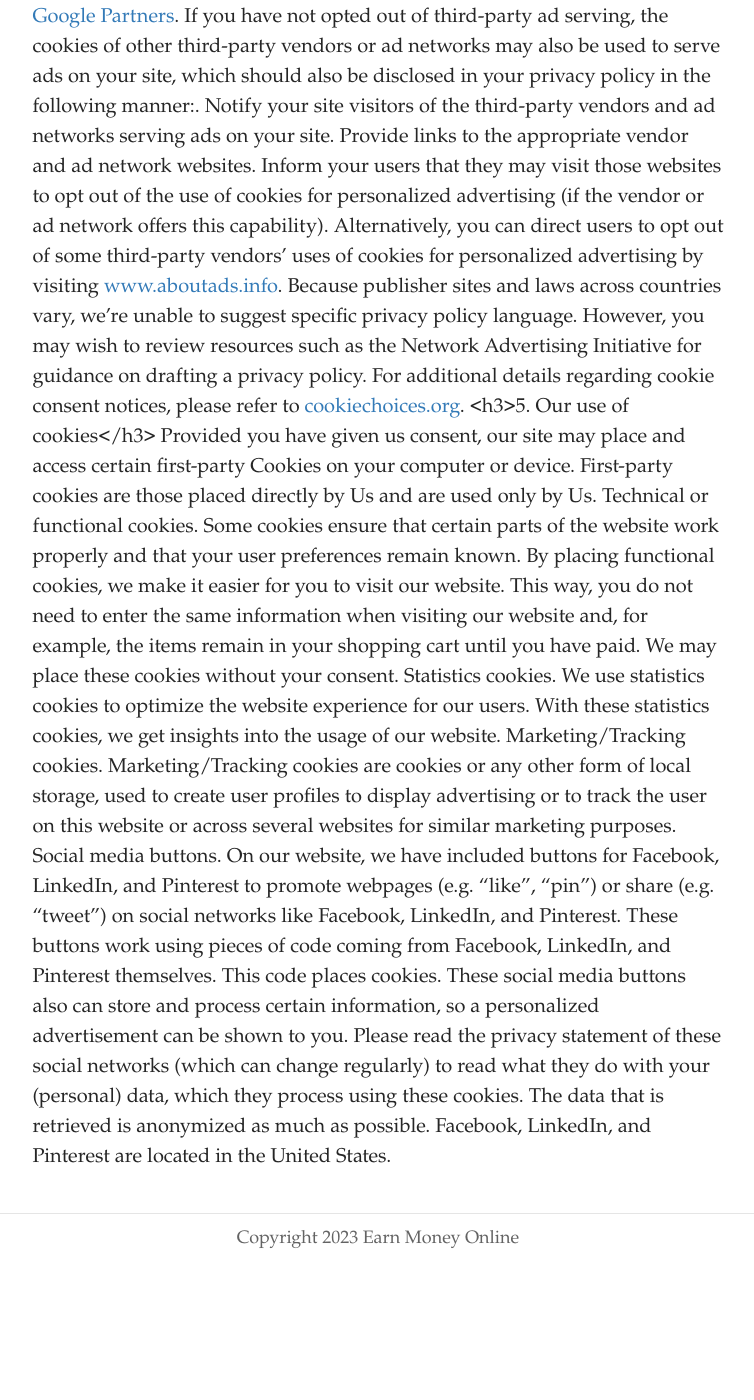
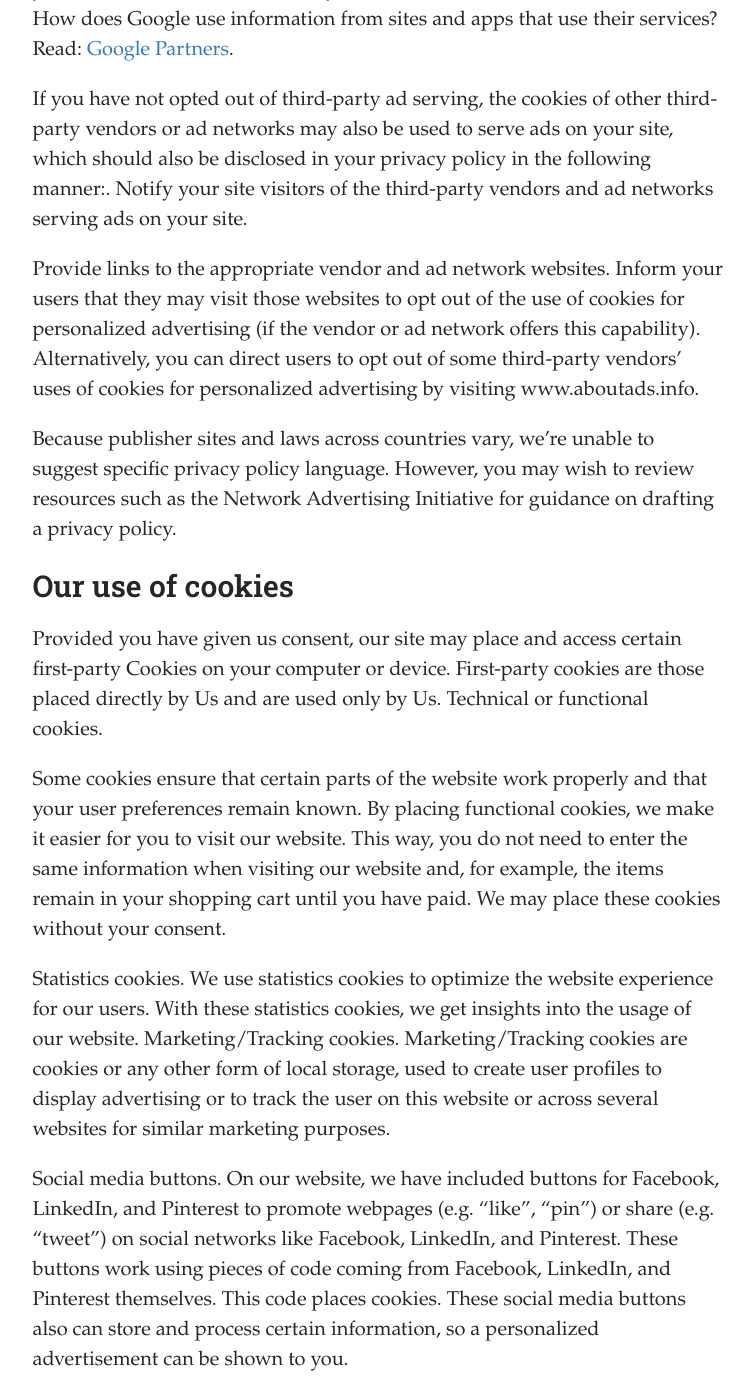
Before and after one commit to Juan-Jones/emo, a Jekyll site: the page built from pages/privacy-policy.md, in a window 1280 px wide and 1400 px high, scrolled down 2834 px. Shown: the whole window, without its empty margins (262-1016 px from the left). Built offline with Jekyll 4.4.1, drawn with Linux system fonts in a browser that asks for light colours; some web fonts are replaced; before the commit the page ends 4118 px from its top, so only the background shows below that; some of the changed lines change nothing that is shown; some of the changed text lies outside the part shown.

Commit message:
Update Page “privacy-policy”

```diff
--- a/pages/privacy-policy.md
+++ b/pages/privacy-policy.md
@@ -7,37 +7,36 @@
 ---
 This Privacy Policy describes our policies and procedures on the collection, use, of your information when you use the Service, and tells you about your privacy rights and how the law protects you. By using the Service, you agree to the collection and use of information in accordance with this Privacy Policy. I also recommend reading our terms of service page. Our website, earnonlinemoney.org&nbsp; (hereinafter: "the website") uses cookies and other related technologies (for convenience all technologies are referred to as "cookies"). Cookies are also placed by third parties we have engaged. In the document below we inform you about the use of cookies on our website.
 
-<h3>1. What data do we collect?</h3>
+What data do we collect?
 
 With your permission and/or where permitted by law, We may also use your data for marketing purposes which may include contacting you by email with information, news, and offers on our products and services. We will not, however, send you any unsolicited marketing or spam and will take all reasonable steps to ensure that we fully protect your rights and comply with Our obligations under GDPR and the Privacy and Electronic Communications (EC Directive) Regulations 2003.
 
-
 Third parties (including Google AdManager) whose content appears on Our Site may use third-party Cookies. Please note that We do not control the activities of such third parties, nor the data they collect and use, and advise you to check the privacy policies of any such third parties.<li>Name, date of birth, gender, business/company name, job title, business sector, business size, contact information such as email addresses and telephone numbers, demographic information such as post code, preferences, and interests – retained for 18 months.
-
 
 IP address, web browser type and version, operating system, a list of URLs starting with a referring site, your activity on Our Site, and the site you exit to – 38 months.
 
-<h4>1.1 How long we retain your data?</h4>
+How long we retain your data?
 
 If you leave a comment, the comment and its metadata are retained indefinitely. This is so we can recognize and approve any follow-up comments automatically instead of holding them in a moderation queue.
 We may transfer, process, or store information in other countries. Our servers are located in. If you are accessing our Website from outside, please be aware that your information may be transferred to, stored, and processed by us in our facilities and by those third parties with whom we may share your personal information in and other countries.
 
-
 If you are a resident in the European Economic Area (EEA) or United Kingdom (UK), then these countries may not necessarily have data protection laws or other similar laws as comprehensive as those in your country. We will however take all necessary measures to protect your personal information in accordance with this privacy notice and applicable law.
 
-
-<h4>1.2 Who we share your data with</h4>
+Who we share your data with
 
 There are a few instances in which we will share your information; We will only share your info with your consent, to abide by laws, provide you with services, carry out business obligations or protect your rights. Consent: We may process your data if you have given us specific consent to use your personal information for a specific purpose.
 
-
 Legitimate Interests: We may process your data when it is reasonably necessary to achieve our legitimate business interests.
 Performance of a Contract: Where we have entered into a contract with you, we may process your personal information to fulfill the terms of our contract.
-Legal Obligations:</strong> We may disclose your information where we are legally required to do so in order to comply with applicable law, governmental requests, a judicial proceeding, court order, or legal process, such as in response to a court order or a subpoena (including in response to public authorities to meet national security or law enforcement requirements).
-<li><strong>Vital Interests:</strong> We may disclose your information where we believe it is necessary to investigate, prevent, or take action regarding potential violations of our policies, suspected fraud, situations involving potential threats to the safety of any person and illegal activities, or as evidence in litigation in which we are involved.
-<li><strong>Business Transfers.</strong> We may share or transfer your information in connection with, or during negotiations of, any merger, sale of company assets, financing, or acquisition of all or a portion of our business to another company.
 
-<h3>4. What is our stance on third-party websites or advertisers?</h3>
+Legal Obligations:
+
+We may disclose your information where we are legally required to do so in order to comply with applicable law, governmental requests, a judicial proceeding, court order, or legal process, such as in response to a court order or a subpoena (including in response to public authorities to meet national security or law enforcement requirements).
+
+Vital Interests:  We may disclose your information where we believe it is necessary to investigate, prevent, or take action regarding potential violations of our policies, suspected fraud, situations involving potential threats to the safety of any person and illegal activities, or as evidence in litigation in which we are involved.
+Business Transfers.We may share or transfer your information in connection with, or during negotiations of, any merger, sale of company assets, financing, or acquisition of all or a portion of our business to another company.
+
+### What is our stance on third-party websites or advertisers?
 
 The privacy policy at earnonlinemoney.org does not apply to other advertisers or websites. Thus, we are advising you to consult the respective Privacy Policies of these third-party ad servers for more detailed information. It may include their practices and instructions about how to opt-out of certain options.<li>Third party vendors, including Google, use cookies to serve ads based on a user’s prior visits to your website or other websites.
 
@@ -46,13 +45,12 @@
 
 If you have not opted out of third-party ad serving, the cookies of other third-party vendors or ad networks may also be used to serve ads on your site, which should also be disclosed in your privacy policy in the following manner:. Notify your site visitors of the third-party vendors and ad networks serving ads on your site.
 
+Provide links to the appropriate vendor and ad network websites.
+Inform your users that they may visit those websites to opt out of the use of cookies for personalized advertising (if the vendor or ad network offers this capability). Alternatively, you can direct users to opt out of some third-party vendors’ uses of cookies for personalized advertising by visiting www.aboutads.info.
 
-Provide links to the appropriate vendor and ad network websites.
-Inform your users that they may visit those websites to opt out of the use of cookies for personalized advertising (if the vendor or ad network offers this capability). Alternatively, you can direct users to opt out of some third-party vendors’ uses of cookies for personalized advertising by visiting <a href="http://www.aboutads.info/">www.aboutads.info</a>.
+Because publisher sites and laws across countries vary, we’re unable to suggest specific privacy policy language. However, you may wish to review resources such as the Network Advertising Initiative for guidance on drafting a privacy policy.
 
-<p>Because publisher sites and laws across countries vary, we’re unable to suggest specific privacy policy language. However, you may wish to review resources such as the Network Advertising Initiative for guidance on drafting a privacy policy. For additional details regarding cookie consent notices, please refer to&nbsp;<a href="https://earnonlinemoney.org/privacy-policy/">cookiechoices.org</a>.
-
-<h3>5. Our use of cookies</h3>
+### Our use of cookies
 
 Provided you have given us consent, our site may place and access certain first-party Cookies on your computer or device. First-party cookies are those placed directly by Us and are used only by Us.
 Technical or functional cookies.
@@ -64,9 +62,7 @@
 Marketing/Tracking cookies.
 Marketing/Tracking cookies are cookies or any other form of local storage, used to create user profiles to display advertising or to track the user on this website or across several websites for similar marketing purposes.
 
-
 Social media buttons.
 On our website, we have included buttons for Facebook, LinkedIn, and Pinterest to promote webpages (e.g. “like”, “pin”) or share (e.g. “tweet”) on social networks like Facebook, LinkedIn, and Pinterest. These buttons work using pieces of code coming from Facebook, LinkedIn, and Pinterest themselves. This code places cookies. These social media buttons also can store and process certain information, so a personalized advertisement can be shown to you.
 
-
 Please read the privacy statement of these social networks (which can change regularly) to read what they do with your (personal) data, which they process using these cookies. The data that is retrieved is anonymized as much as possible. Facebook, LinkedIn, and Pinterest are located in the United States.
```
